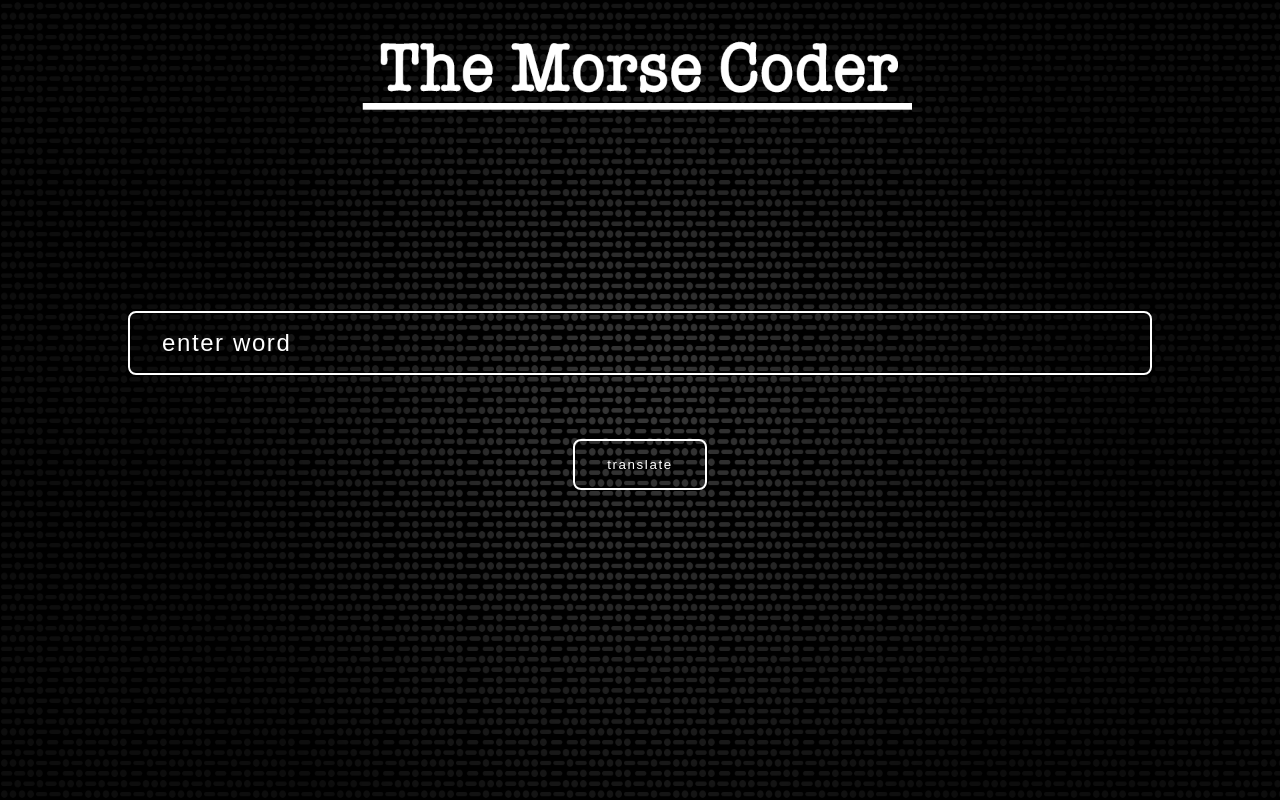
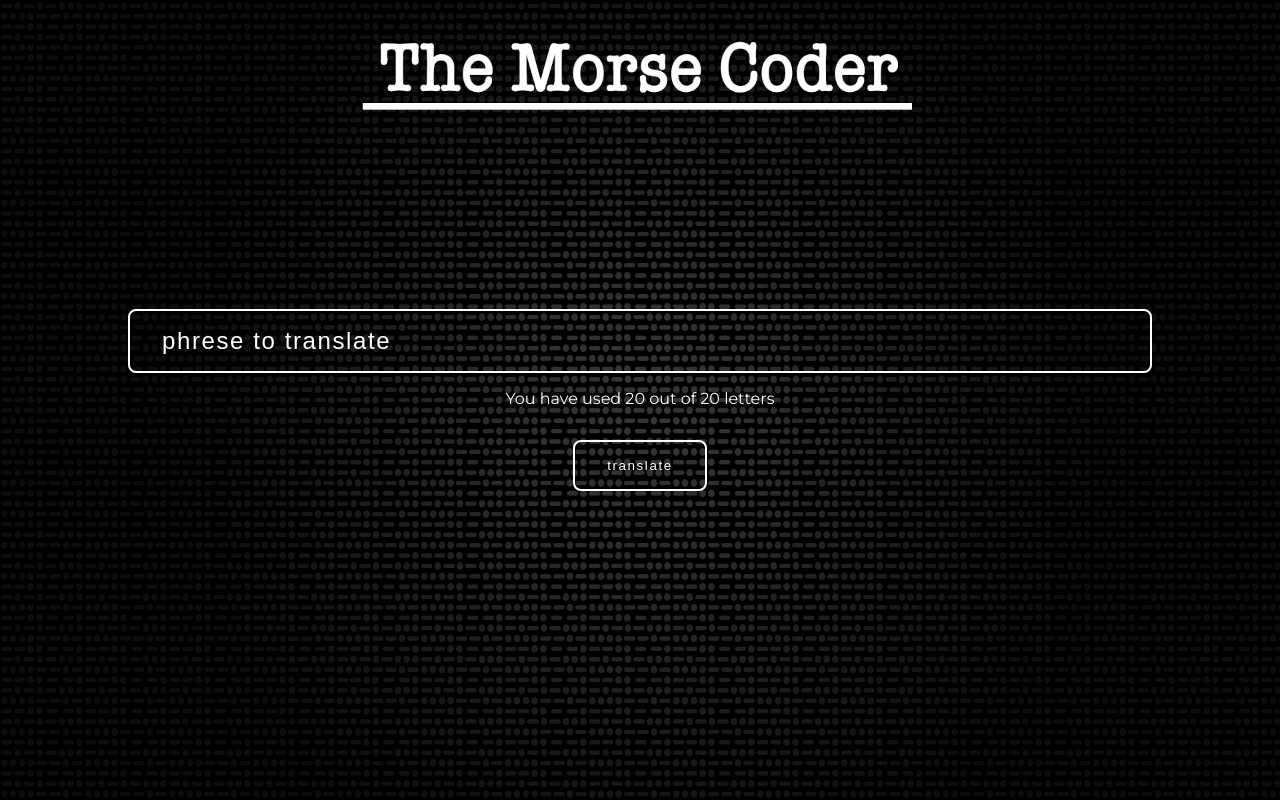
Before and after one commit to PaulinaSurazynska/morseCoder, an Angular app: page /interaction in a window 1280 px wide. Built offline with nearby package versions, Linux system fonts and the light colour scheme.

Commit message:
add input letter counter

```diff
--- a/src/app/interaction/interaction.component.html
+++ b/src/app/interaction/interaction.component.html
@@ -1,7 +1,8 @@
 <main class="interaction">
   <img src="assets/background.png" class="img" (click)="attractor()">
   <form class="form">
-    <input type="text" placeholder="enter word" class="input">
+    <input type="text" placeholder="phrese to translate" class="input">
+    <span class="counter"> You have used 20 out of 20 letters </span>
     <button class="button" type="submit">translate</button>
   </form>
   <section class="error" *ngIf="isError">
--- a/src/app/interaction/interaction.component.scss
+++ b/src/app/interaction/interaction.component.scss
@@ -9,13 +9,16 @@
     width: 80%;
 
     .input {
-      margin-bottom: 4rem;
       font-size: 1.5rem;
       width: 100%;
 
       &::placeholder {
         color: white;
       }
+    }
+
+    .counter {
+      margin: 1rem 0 2rem 0;
     }
   }
 
```
